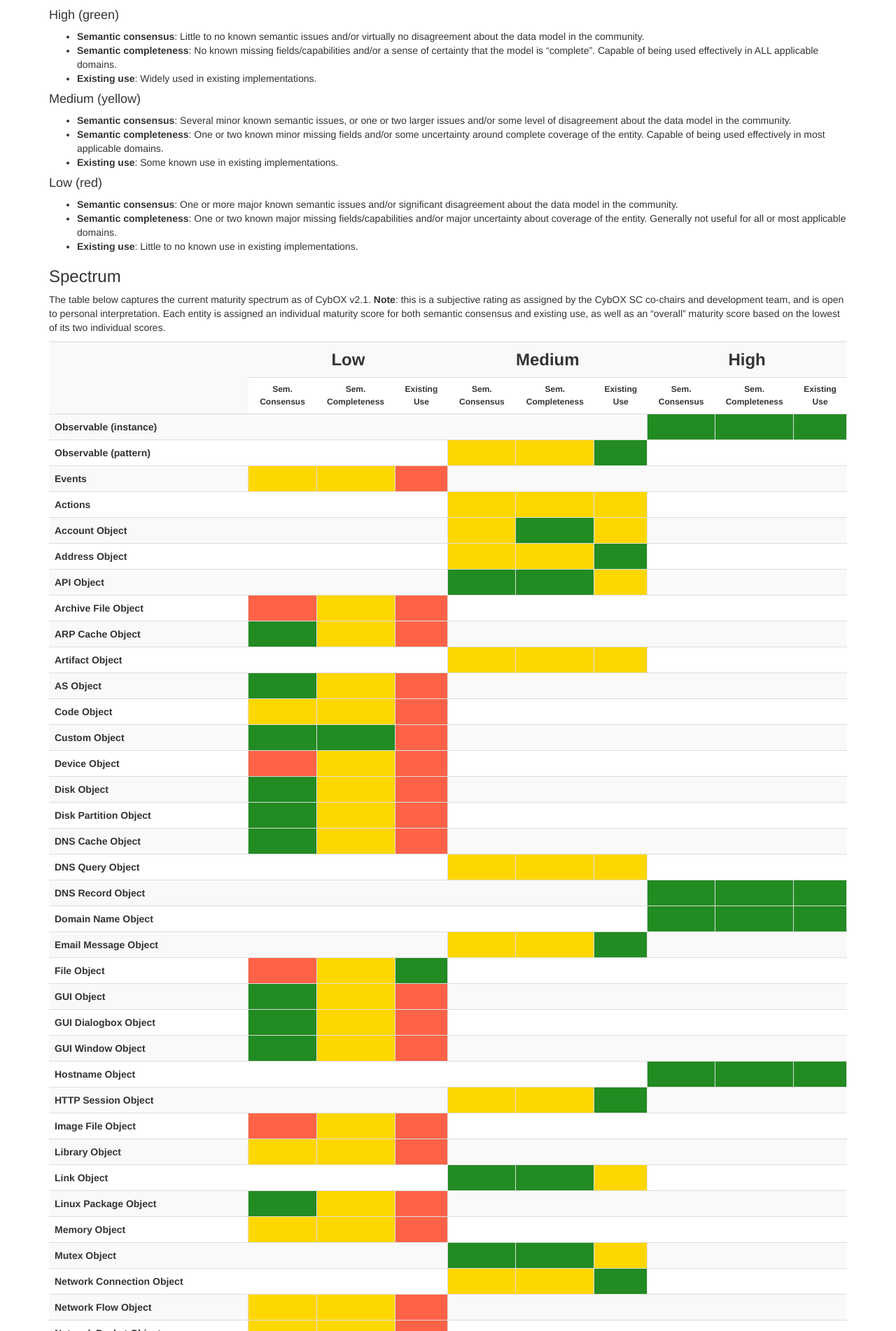
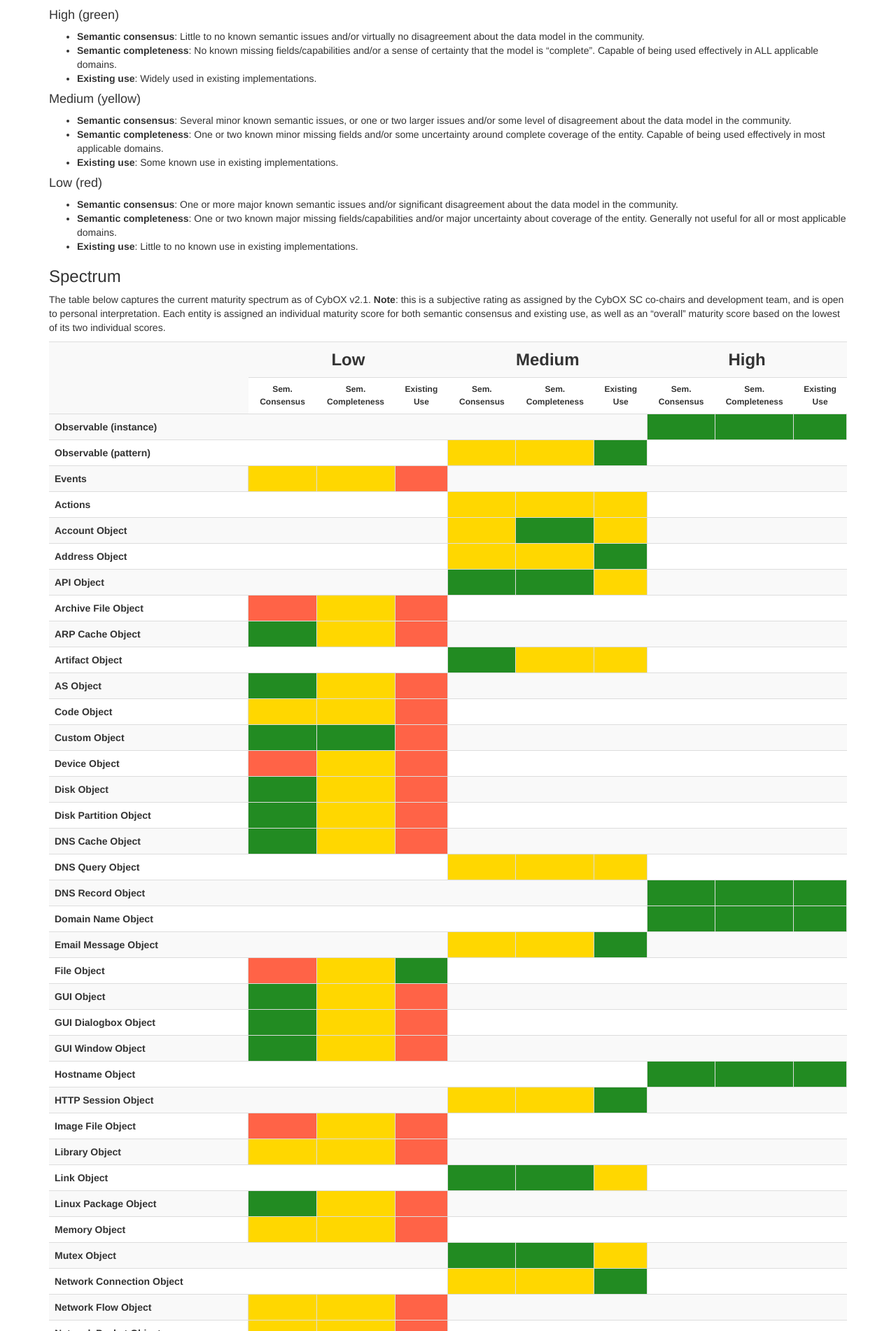
Before and after one commit to CybOXProject/cyboxproject.github.io, a Jekyll site: the page built from maturity-spectrum/index.md, in a window 1280 px wide. Shown: the part 329-2231 px from the top of the page at 70% size. Built offline with Jekyll 4.4.1, drawn with Linux system fonts in a browser that asks for light colours; Markdown is read by kramdown in place of the engine named in the settings.

Commit message:
Updated metric for Artifact Object

```diff
--- a/maturity-spectrum/index.md
+++ b/maturity-spectrum/index.md
@@ -127,7 +127,7 @@ The table below captures the current maturity spectrum as of CybOX v2.1. **Note*
 <tr>
   <th scope="row"><b>Artifact Object</b></th>
   <td colspan="3"></td>
-  <td style="border: 1px solid #ddd; background-color: gold;"></td>
+  <td style="border: 1px solid #ddd; background-color: forestgreen;"></td>
   <td style="border: 1px solid #ddd; background-color: gold;"></td>
   <td style="border: 1px solid #ddd; background-color: gold;"></td>
   <td colspan="3"></td>
```
